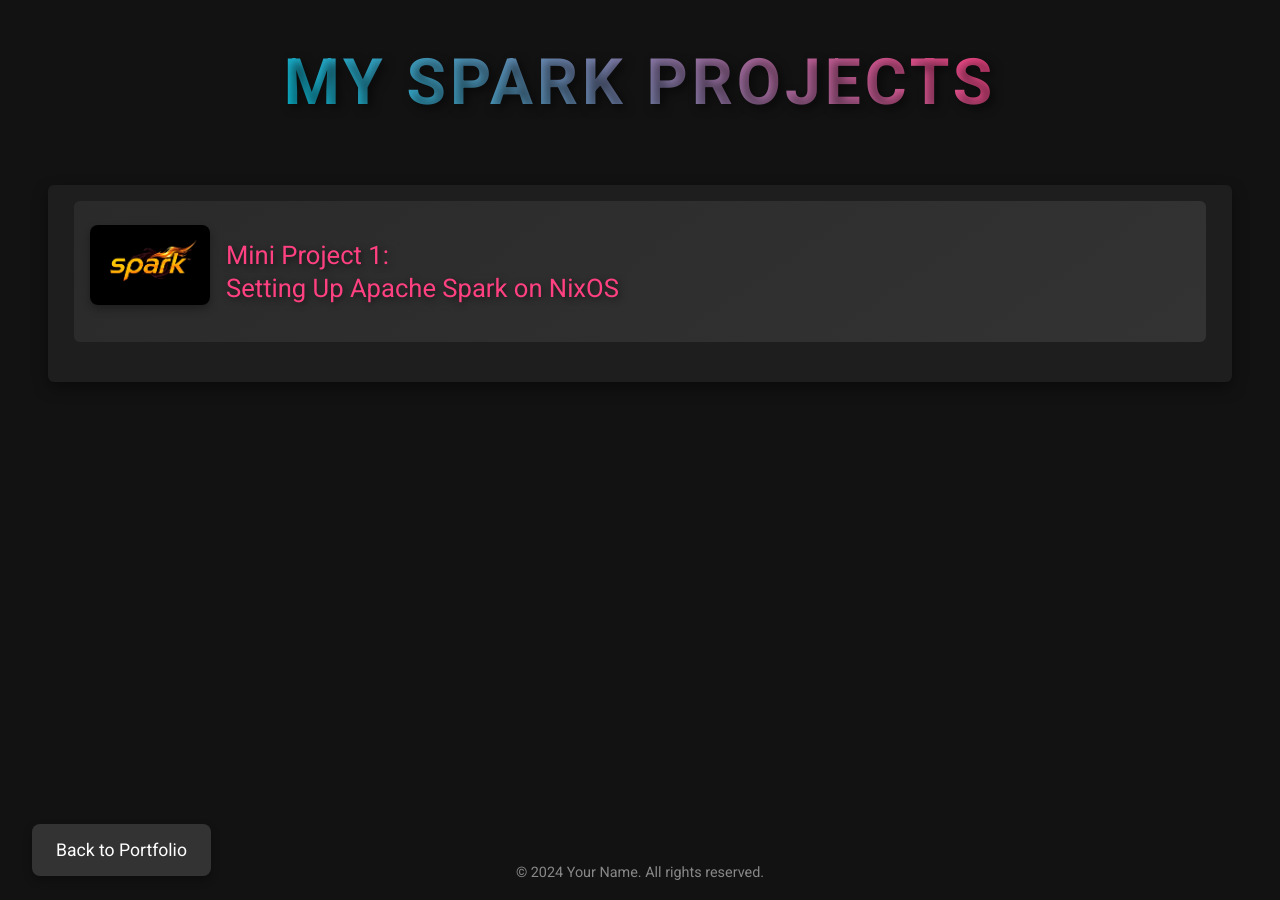
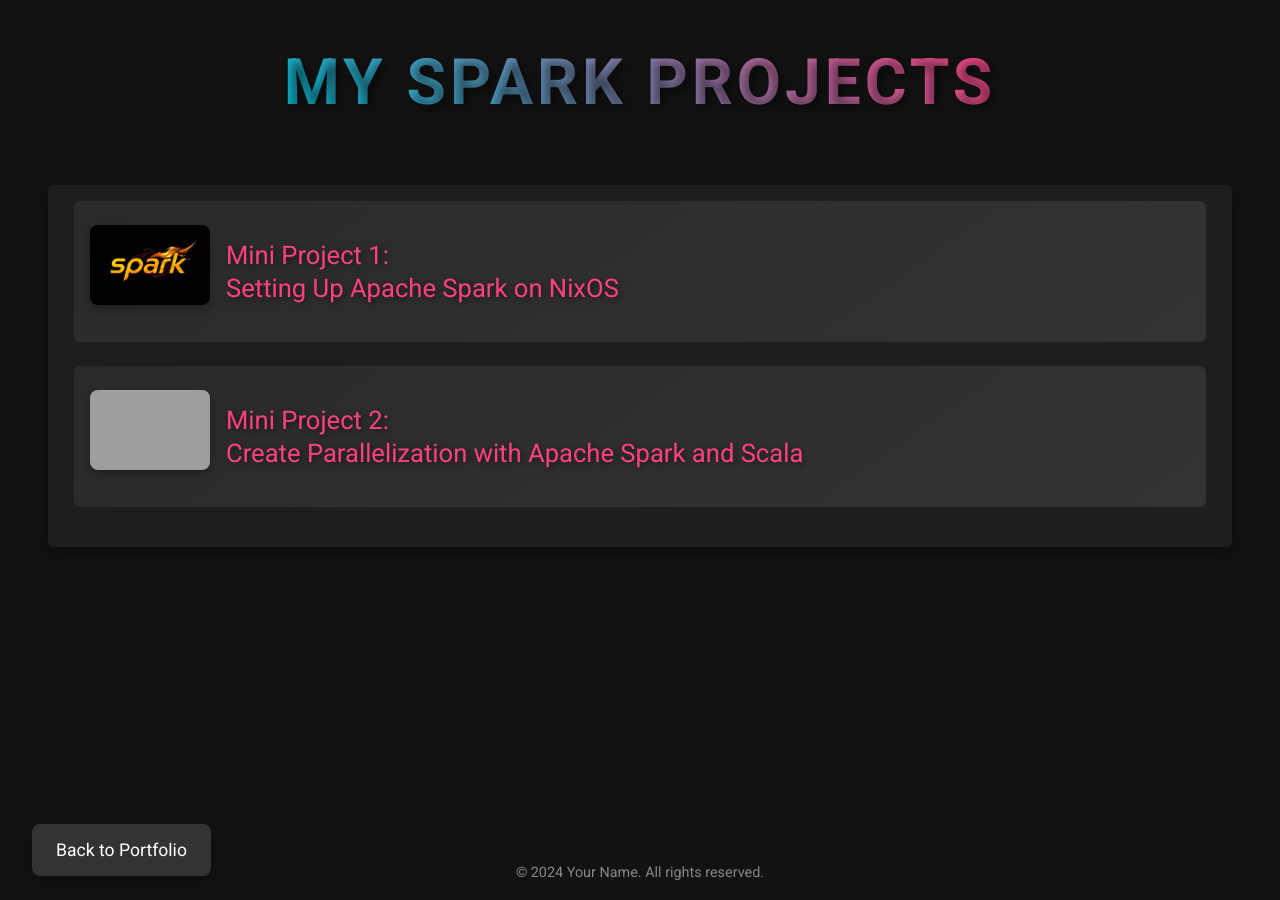
Before and after one commit to nbahador/nbahador.github.io, a Jekyll site: the page SparkProjects.html, which Jekyll copies as it is, in a window 1280 px wide. Built offline with Jekyll 4.4.1, drawn with Linux system fonts in a browser that asks for light colours; grey boxes are pictures that could not be loaded.

Commit message:
Update SparkProjects.html

```diff
--- a/SparkProjects.html
+++ b/SparkProjects.html
@@ -169,13 +169,23 @@
     <!-- Projects Section -->
     <div class="projects-container">
 
-        <!-- Project 1 (New) -->
+        <!-- Project 1 (Existing) -->
         <div class="project">
             <!-- Icon for Project 1 -->
             <div class="project-icon" style="background-image: url('https://raw.githubusercontent.com/nbahador/nbahador.github.io/main/assets/img/spark_enhanced.png');"></div>
             <!-- Link for Project 1 -->
             <a href="/Setting_Up_Apache_Spark_on_NixOS.html">
                 <h2>Mini Project 1: <br> Setting Up Apache Spark on NixOS </h2>
+            </a>
+        </div>
+
+        <!-- Project 2 (New) -->
+        <div class="project">
+            <!-- Icon for Project 2 -->
+            <div class="project-icon" style="background-image: url('scala.jpg');"></div>
+            <!-- Link for Project 2 -->
+            <a href="Create_Parallelization_with_Apache_Spark_and_Scala.html">
+                <h2>Mini Project 2: <br> Create Parallelization with Apache Spark and Scala</h2>
             </a>
         </div>
 
```
